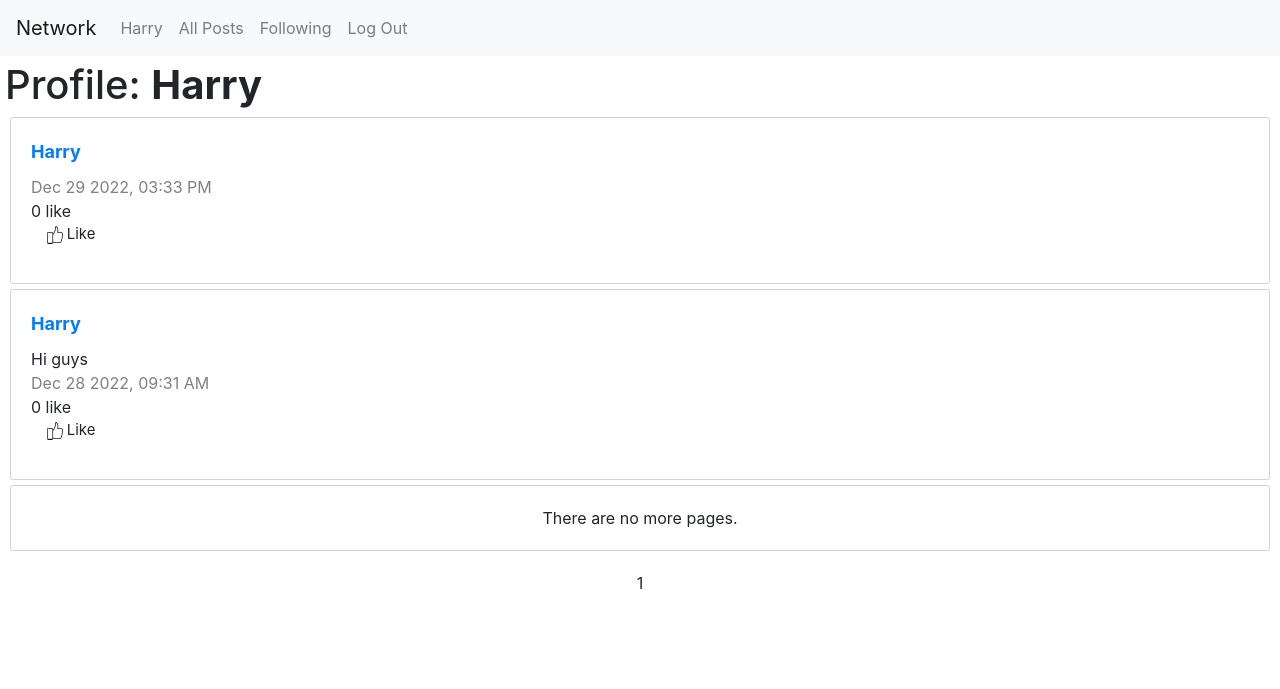
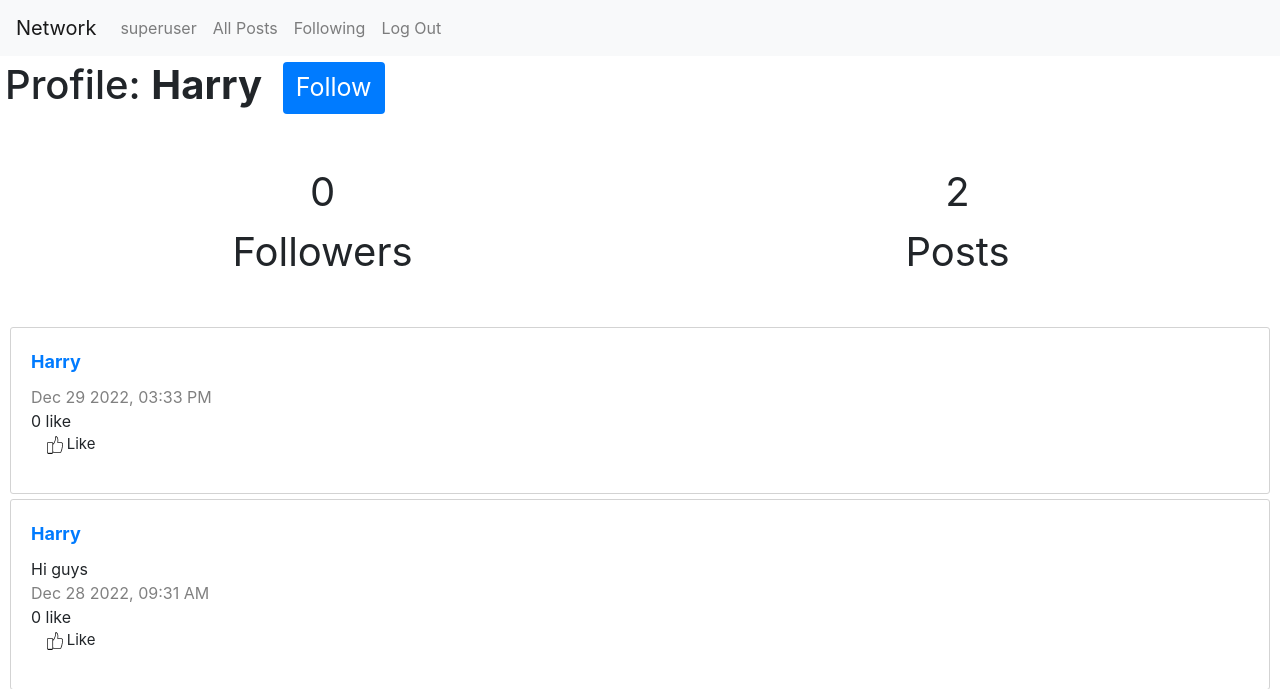
Before and after one commit to ronchuoeng/project4, a Django app: a page that uses network/templates/network/layout.html in a window 1280 px wide. Shown: the top 689 px of the page. Before the commit the page ends 589 px from the top, so only its background shows below. Run offline with Django 3.2, Linux system fonts and the light colour scheme; a user stored in the database is signed in; data comes from the database, SQL or seed files in the repository; both versions use the stored data as it was after the commit; some libraries are stand-ins or nearby versions.

Commit message:
start following

```diff
--- a/network/admin.py
+++ b/network/admin.py
@@ -1,6 +1,7 @@
 from django.contrib import admin
-from .models import Post
+from .models import Post, Follower
 
 # Register your models here.
 
 admin.site.register(Post)
+admin.site.register(Follower)
--- a/network/models.py
+++ b/network/models.py
@@ -10,7 +10,9 @@ class Post(models.Model):
     user = models.ForeignKey(User, on_delete=models.CASCADE, related_name="author")
     body = models.TextField(blank=True)
     timestamp = models.DateTimeField(auto_now_add=True)
-    likelist = models.ManyToManyField(User, blank=True, null=True, related_name="likers")
+    likelist = models.ManyToManyField(
+        User, blank=True, null=True, related_name="likers"
+    )
 
     def __str__(self):
         return f"{self.id} {self.user}"
@@ -21,5 +23,18 @@ class Post(models.Model):
             "user": self.user.username,
             "body": self.body,
             "timestamp": self.timestamp.strftime("%b %d %Y, %I:%M %p"),
-            "likelist": self.likelist.count()
+            "likelist": self.likelist.count(),
         }
+
+
+class Follower(models.Model):
+    user = models.ForeignKey(User, on_delete=models.CASCADE, related_name="followed")
+    follower = models.ManyToManyField(
+        User, blank=True, null=True, related_name="followers"
+    )
+
+    def __str__(self):
+        return f"{self.user} ({self.follower.count()})"
+
+    def serialize(self):
+        return {"id": self.id, "user": self.user.username, "follower": self.follower}
--- a/network/static/network/index.js
+++ b/network/static/network/index.js
@@ -3,6 +3,15 @@ document.addEventListener("DOMContentLoaded", function () {
     if (document.querySelector("#post-form")) {
         document.querySelector("#post-form").addEventListener("submit", post);
     }
+    // Follow/Unfollow button
+    if (document.querySelector(".btn-follow")) {
+        document
+            .querySelector(".btn-follow")
+            .addEventListener("click", function () {
+                follow();
+            });
+    }
+
     //  Load individual user's posts on profile page
     if (document.querySelector("#user")) {
         load(`${document.querySelector("#user").innerHTML}`);
@@ -146,3 +155,28 @@ function post() {
             }
         });
 }
+
+function follow() {
+    const username = document.querySelector(".btn-follow").value;
+
+    fetch(`/profile/${username}/follow`, {
+        method: "POST",
+    })
+        .then((response) => response.json())
+        .then((result) => {
+            console.log(result.message);
+            console.log(result.followers);
+            document.querySelector("#follower-div").innerHTML =
+                result.followers.length + "<br> Followers";
+            btnF = document.querySelector(".btn-follow");
+            if (btnF.style.backgroundColor == "rgb(211, 211, 211)") {
+                btnF.innerHTML = "Follow";
+                btnF.style.backgroundColor = "#007bff";
+                btnF.style.color = "white";
+            } else {
+                btnF.innerHTML = "Following";
+                btnF.style.backgroundColor = "#D3D3D3";
+                btnF.style.color = "black";
+            }
+        });
+}
--- a/network/static/network/styles.css
+++ b/network/static/network/styles.css
@@ -1,5 +1,25 @@
 #allposts-view {
     margin: 5px;
+}
+
+#user {
+    font-weight: bold;
+}
+
+#profile-div {
+    width: 100%;
+    height: 200px;
+    display: flex;
+    flex-wrap: wrap;
+    font-size: 40px;
+}
+
+#follower-div, #posts-div {
+    flex: 0 0 50%;
+    display: flex;
+    text-align: center;
+    justify-content: center;
+    align-items: center;
 }
 
 .post-view {
@@ -59,14 +79,14 @@
     border: solid 1px rgba(0, 0, 0, 0.231);
 }
 
-.prev:hover {
+.prev:hover, .next:hover {
     background-color: #d3d3d3;
 }
 
-.next:hover {
-    background-color: #d3d3d3;
+.btn-follow {
+    color: white;
+    background-color: #007bff;
+    font-size: 25px;
+    margin-left: 10px;
+
 }
-
-#user {
-    font-weight: bold;
-}
--- a/network/templates/network/layout.html
+++ b/network/templates/network/layout.html
@@ -18,7 +18,7 @@
               <ul class="navbar-nav mr-auto">
                 {% if user.is_authenticated %}
                     <li class="nav-item">
-                        <a class="nav-link"  href="/profile/{{ user.username }}">{{ user.username }}</a>
+                        <a class="nav-link"  href="/profile/{{ request.user.username }}">{{ request.user.username }}</a>
                     </li>
                 {% endif %}
                 <li class="nav-item">
--- a/network/templates/network/profile.html
+++ b/network/templates/network/profile.html
@@ -3,8 +3,22 @@
 
 {% block body %}
 <div id="allposts-view">
-    <h1>Profile: <span id="user">{{ user.username }}</span></h1>
-
+    <h1>Profile: <span id="user">{{ user.username }}</span>
+        {% if request.user.username != user.username %}
+            {% if user1 in tableF %}
+                <button class="btn btn-follow" style="background-color:#D3D3D3;color:black;" value="{{ user.username }}">Following</button>
+            {% else %}
+                <button class="btn btn-follow" value="{{ user.username }}">
+                    Follow</button>
+            {% endif %}
+        {% endif %}
+    </h1>
+    <div id="profile-div">
+        <div id="follower-div">
+            {{ followers }}
+            <br> Followers</div>
+        <div id="posts-div">{{ posts.count }} <br> Posts</div>
+    </div>
 
     <div class="posts-view">
     </div>
--- a/network/urls.py
+++ b/network/urls.py
@@ -11,4 +11,5 @@ urlpatterns = [
     # API routes
     path("post", views.addpost, name="addpost"),
     path("posts/<str:username>/", views.posts, name="posts"),
+    path("profile/<str:username>/follow", views.follow, name="follow"),
 ]
--- a/network/views.py
+++ b/network/views.py
@@ -9,7 +9,7 @@ from django.urls import reverse
 from django.views.decorators.csrf import csrf_exempt
 from django.core.exceptions import ObjectDoesNotExist
 
-from .models import User, Post
+from .models import User, Post, Follower
 
 
 def index(request):
@@ -110,10 +110,73 @@ def addpost(request):
 @login_required
 def profile(request, username):
     try:
-        user = User.objects.get(username=f"{username}")
+        user = User.objects.get(username=username)
     except ObjectDoesNotExist:
         return HttpResponse("The user doesn't exist or has already expired.")
+
     posts = Post.objects.filter(user=user)
     posts = posts.order_by("-timestamp").all()
+    # If user's follower table exists
+    try:
+        Follower.objects.get(user=user)
+        user_f = Follower.objects.get(user=user)
+        user1 = User.objects.get(username=request.user.username)
 
-    return render(request, "network/profile.html", {"user": user, "posts": posts})
+        return render(
+            request,
+            "network/profile.html",
+            {
+                "user": user,
+                "posts": posts,
+                "tableF": user_f.follower.all(),
+                "followers": user_f.follower.count(),
+                "user1": user1,
+            },
+        )
+    # If not, means 0 follower.
+    except Follower.DoesNotExist:
+        return render(
+            request,
+            "network/profile.html",
+            {"user": user, "followers": 0, "posts": posts},
+        )
+
+
+@csrf_exempt
+def follow(request, username):
+    if request.method != "POST":
+        return JsonResponse({"error": "POST request required."}, status=400)
+    user = User.objects.get(username=username)
+    user1 = User.objects.get(username=request.user.username)
+    # 1. Check the user has a follower table or not, if had
+    if Follower.objects.filter(user=user).exists():
+        user_f = Follower.objects.get(user=user)
+        # The function to follow or unfollow by request user
+        if user1 in user_f.follower.all():
+            user_f.follower.remove(user1)
+            follower_list = list(user_f.follower.all().values("id", "username"))
+            return JsonResponse(
+                {
+                    "message": "Unfollowed successfully.",
+                    "followers": follower_list,
+                },
+                status=201,
+            )
+        else:
+            user_f.follower.add(user1)
+            follower_list = list(user_f.follower.all().values("id", "username"))
+            return JsonResponse(
+                {"message": "Followed successfully.", "followers": follower_list},
+                status=201,
+            )
+
+    # 2. If no, Create a follower table for this user, and add request.user inside
+    else:
+        new_user_f = Follower.objects.create(user=user)
+        new_user_f.follower.add(user1)
+        follower_list = list(new_user_f.follower.all().values("id", "username"))
+
+    return JsonResponse(
+        {"message": "Followed successfully.", "followers": follower_list},
+        status=201,
+    )
```
Also changed, not shown: db.sqlite3, network/migrations/0005_follower.py (added), network/migrations/0006_rename_followers_follower_follower.py (added), network/static/network/profile.js (deleted), 1 other file.
